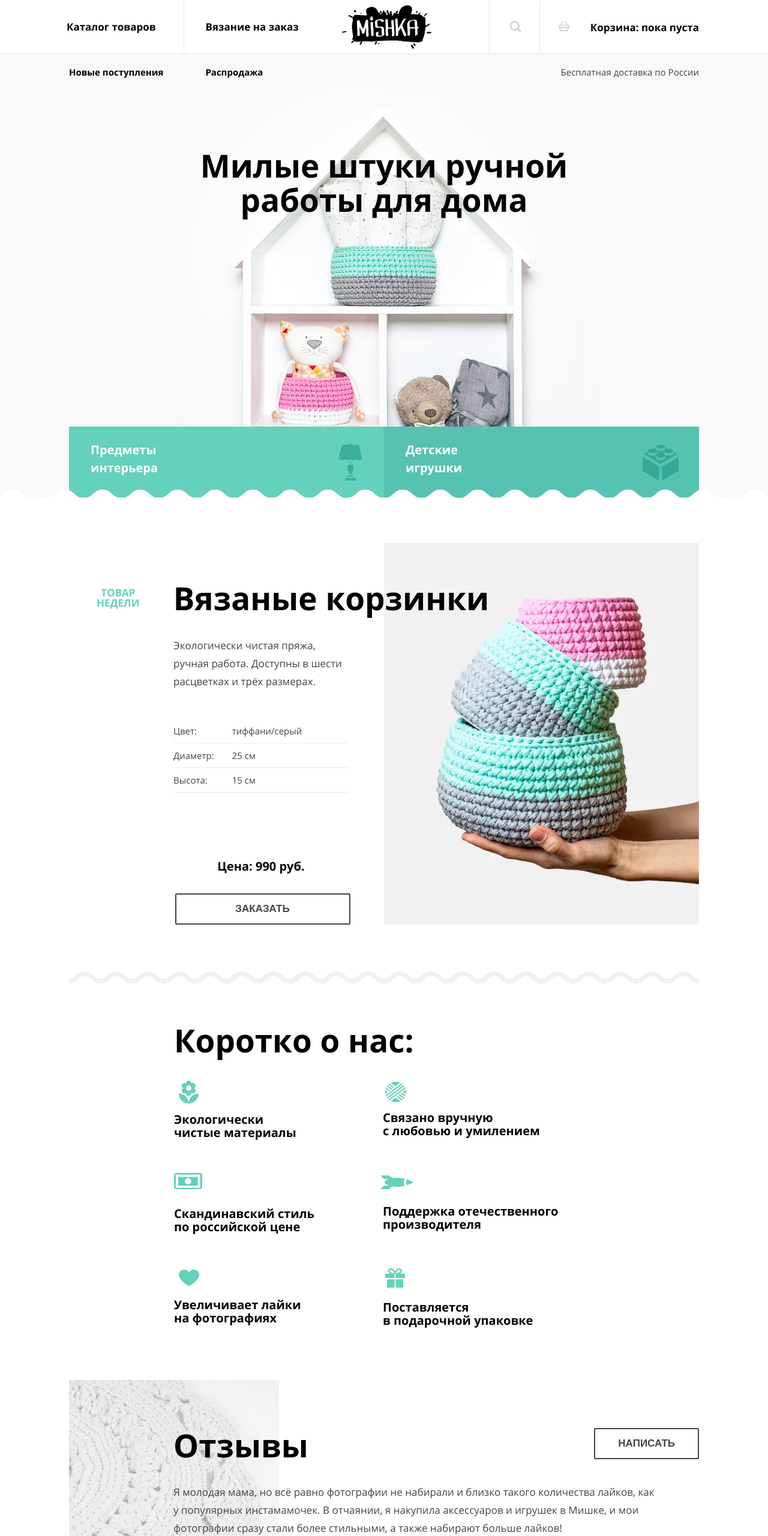
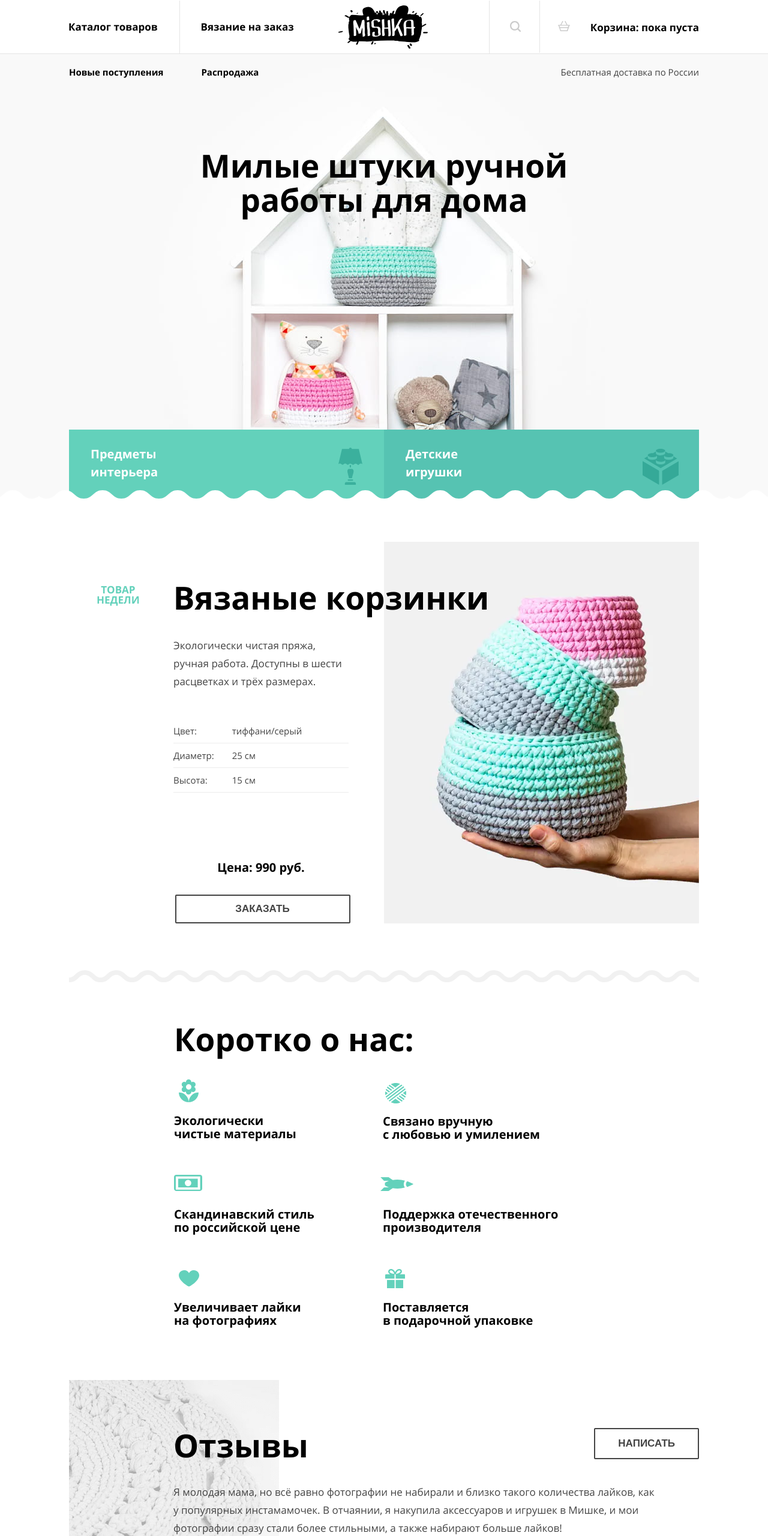
Before and after one commit to htmlacademy-adaptive/2096643-mishka-1, a website: page source/index.html in a window 1280 px wide. Shown: the top 2560 px of the page at 60% size. Drawn offline with nearby package versions, Linux system fonts and the light colour scheme; files that its build step writes are made by us from their sources; files whose address does not match are found by name.

Commit message:
Добавляет исправление ошибок по ревью

```diff
--- a/source/sass/blocks/about.scss
+++ b/source/sass/blocks/about.scss
@@ -75,13 +75,15 @@
   left: 8px;
   background-image: url("../img/eco-icon.svg");
   background-repeat: no-repeat;
-  margin-bottom: 16px;
+  margin-bottom: 17px;
   @include m.tablet {
     top: -4px;
+    margin-bottom: 14px;
   }
 
   @include m.desktop {
     top: 0;
+    margin-bottom: 20px;
   }
 }
 
@@ -101,8 +103,12 @@
   background-image: url("../img/handmade-icon.svg");
   background-repeat: no-repeat;
   margin-bottom: 17px;
+  @include m.tablet {
+    margin-bottom: 18px;
+  }
   @include m.desktop {
-    top: 2px;
+    top: 6px;
+    margin-bottom: 25px;
   }
 }
 
@@ -121,7 +127,13 @@
   top: -4px;
   background-image: url("../img/price-icon.svg");
   background-repeat: no-repeat;
+  margin-bottom: 22px;
+  @include m.tablet{
   margin-bottom: 26px;
+}
+@include m.desktop {
+  margin-bottom: 24px;
+}
 }
 
 .about__item--support {
@@ -140,6 +152,12 @@
   background-image: url("../img/support-icon.svg");
   background-repeat: no-repeat;
   margin-bottom: 26px;
+  @include m.tablet {
+    margin-bottom: 30px;
+  }
+  @include m.desktop {
+    margin-bottom: 28px;
+  }
 }
 
 .about__item--likes{
@@ -157,8 +175,12 @@
   left: 8px;
   background-image: url("../img/likes-icon.svg");
   background-repeat: no-repeat;
-  margin-bottom: 21px;
+  margin-bottom: 24px;
+  @include m.tablet {
+    margin-bottom: 24px;
+  }
 }
+
 .about__item--pack {
   @include m.tablet {
     order: 6;
@@ -174,8 +196,13 @@
   left: 4px;
   background-image: url("../img/gift-icon.svg");
   background-repeat: no-repeat;
-  margin-bottom: 20px;
+  margin-bottom: 21px;
   @include m.tablet {
     top: -2px;
+    margin-bottom: 20px;
+  }
+
+  @include m.desktop {
+    margin-bottom: 19px;
   }
 }
--- a/source/sass/blocks/contacts.scss
+++ b/source/sass/blocks/contacts.scss
@@ -80,7 +80,7 @@
     row-gap: 30px;
     grid-column: 1/2;
     padding-left: 154px;
-    margin-bottom: 84px;
+    margin-bottom: 88px;
   }
 }
 
@@ -161,7 +161,7 @@
   }
 
   @include m.desktop {
-    bottom: -12px;
+    bottom: -10px;
   }
 }
 
@@ -182,8 +182,8 @@
 
   @include m.desktop {
     grid-column-start: 1;
-    padding-left: 40px;
-    padding-right: 40px;
+    padding-left: 42px;
+    padding-right: 42px;
     margin-left: 174px;
     justify-self: left;
   }
--- a/source/sass/blocks/control.scss
+++ b/source/sass/blocks/control.scss
@@ -70,6 +70,7 @@
     left: 13px;
   }
 }
+
 .control__input[type="checkbox"]:checked + .control__marker {
   background-image: url("../img/tick.svg");
   background-repeat: no-repeat;
--- a/source/sass/blocks/featured.scss
+++ b/source/sass/blocks/featured.scss
@@ -5,7 +5,7 @@
   position: relative;
   display: flex;
   flex-direction: column;
-  margin-bottom: 38px;
+  margin-bottom: 39px;
 
   @include m.tablet {
     display: grid;
@@ -96,7 +96,8 @@
   }
 
   @include m.desktop {
-    margin: 0;
+    margin-right: 0;
+    margin-top: -9px;
   }
 }
 
@@ -143,8 +144,8 @@
   @include m.desktop {
     max-width: 292px;
     margin: 0;
+    margin-top: -9px;
     margin-left: auto;
-    margin-top: -7px;
     grid-auto-rows: min-content;
   }
 }
@@ -211,6 +212,10 @@
   @include m.tablet {
     font-size: 20px;
   }
+
+  @include m.desktop {
+    padding: 0;
+  }
 }
 
 .featured__button {
@@ -219,4 +224,9 @@
   @include m.tablet {
     margin-left: 5px;
   }
+
+  @include m.desktop {
+    padding-top: 12px;
+    padding-bottom: 12px;
+  }
 }
--- a/source/sass/blocks/form.scss
+++ b/source/sass/blocks/form.scss
@@ -226,9 +226,13 @@
   }
 
   &:hover,
-  &:focus,
   &:active {
     box-shadow: 0 -2px 0 0 v.$accent inset;
+  }
+
+  &:focus {
+    box-shadow: 0 -2px 0 0 v.$accent inset;
+    outline: none;
   }
 }
 
--- a/source/sass/blocks/nav.scss
+++ b/source/sass/blocks/nav.scss
@@ -139,6 +139,7 @@
   @include m.desktop {
     position: static;
     order: 1;
+    gap: 23px;
   }
 }
 
@@ -149,7 +150,10 @@
 
   @include m.desktop {
     font-size: 17px;
-    padding: 32px 46px;
+    padding-top: 32px;
+    padding-bottom: 32px;
+    padding-left: 49px;
+    padding-right: 36px;
   }
 }
 
@@ -161,7 +165,8 @@
 }
 .site-nav__item--order {
   @include m.desktop {
-    padding-left: 0;
+    padding-left: 12px;
+    padding-right: 42px;
   }
 }
 
@@ -283,7 +288,7 @@
   @include m.desktop {
     @include m.list-reset;
     display: flex;
-    gap: 70px;
+    gap: 63px;
   }
 }
 
--- a/source/sass/blocks/production.scss
+++ b/source/sass/blocks/production.scss
@@ -120,22 +120,31 @@
 .production__video {
   position: relative;
   width: 260px;
-  height: 150px;
+  min-height: 150px;
+  height: auto;
   background-color: v.$silver;
   margin: 0 auto;
   padding: 0;
 
   @include m.tablet  {
     width: 668px;
-    height: 455px;
+    min-height: 455px;
     order: 1;
   }
 
   @include m.desktop {
     width: 682px;
-    height: 455px;
+    min-height: 455px;
     grid-row: 1/-1;
   }
+}
+
+.production__video-image {
+  display: block;
+  max-width: 100%;
+  width: 100%;
+  height: 100%;
+  object-fit: cover;
 }
 
 .production__video-button{
--- a/source/sass/blocks/reviews.scss
+++ b/source/sass/blocks/reviews.scss
@@ -154,7 +154,7 @@
   }
 
   @include m.desktop {
-    bottom: 96px;
+    bottom: 92px;
     right: -2px;
   }
 }
--- a/source/sass/blocks/toyshop.scss
+++ b/source/sass/blocks/toyshop.scss
@@ -2,7 +2,7 @@
 @use "../base/mixin.scss" as m;
 
 .toyshop {
-  margin-bottom: 34px;
+  margin-bottom: 28px;
   background-color: v.$toyshop-bg;
   background-image: url("../img/toyshop-bgi.jpg");
   background-repeat: no-repeat;
@@ -21,7 +21,7 @@
   }
 
   @include m.desktop {
-    margin-bottom: 71px;
+    margin-bottom: 66px;
   }
 }
 
@@ -41,7 +41,7 @@
   @include m.desktop {
     height: 34px;
     background-size: contain;
-    bottom: -16px;
+    bottom: -14px;
     background-image: url("../img/zigzag-desktop.svg");
     background-position: center;
   }
@@ -51,17 +51,17 @@
   padding-top: 73px;
   padding-left: 30px;
   padding-right: 30px;
-  padding-bottom: 121px;
+  padding-bottom: 126px;
   text-align: center;
 
   @include m.tablet {
     padding-top: 154px;
-    padding-bottom: 372px;
+    padding-bottom: 376px;
   }
 
   @include m.desktop {
     padding-top: 157px;
-    padding-bottom: 355px;
+    padding-bottom: 360px;
   }
 }
 
@@ -121,7 +121,7 @@
   right: 36px;
 
   @include m.tablet {
-    top: 28px;
+    top: 30px;
   }
 }
 
@@ -140,7 +140,7 @@
   right: 27px;
 
   @include m.tablet {
-    top: 30px;
+    top: 32px;
     right: 34px;
   }
 
@@ -171,6 +171,12 @@
     font-size: 20px;
     line-height: 30px;
     padding-left: 36px;
-    padding-bottom: 34px;
+    padding-bottom: 28px;
+    padding-top: 26px;
+  }
+
+  @include m.desktop {
+    padding-bottom: 30px;
+    padding-top: 26px;
   }
 }
--- a/source/sass/style.scss
+++ b/source/sass/style.scss
@@ -3,8 +3,8 @@
 @use "./blocks/nav.scss";
 @use "./blocks/toyshop.scss";
 @use "./blocks/section-title.scss";
+@use "./blocks/button.scss";
 @use "./blocks/featured.scss";
-@use "./blocks/button.scss";
 @use "./blocks/about.scss";
 @use "./blocks/reviews.scss";
 @use "./blocks/contacts.scss";
```
Also changed, not shown: source/catalog.html (+1 -1 lines), source/index.html (+1 -1 lines), build/catalog.html, build/css/style.min.css, build/index.html, 1 other file.
